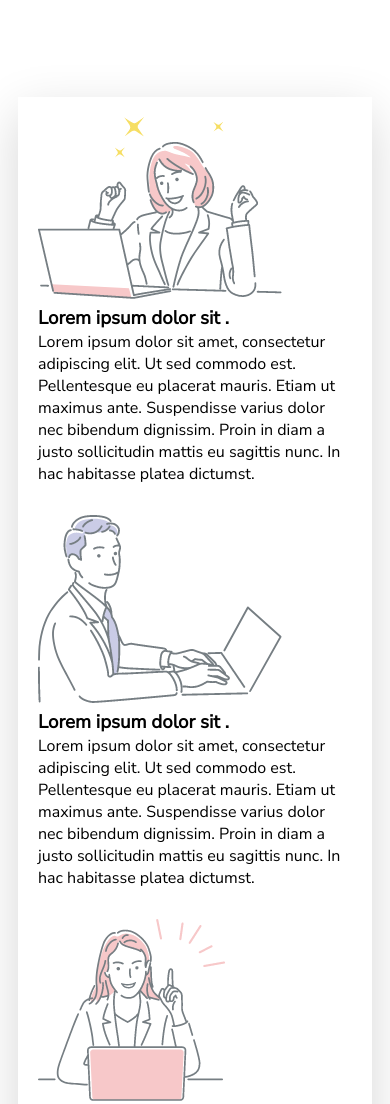
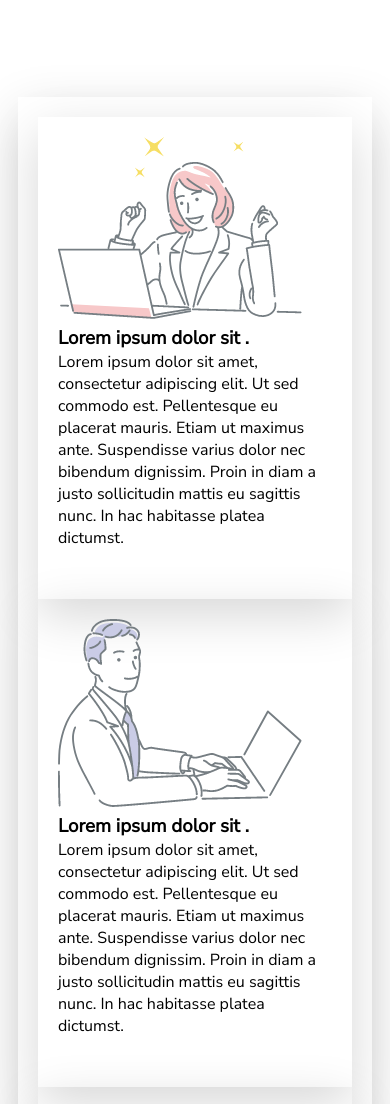
Before and after one commit to pankajya40/website, a plain HTML site: page index.html in a window 390 px wide. Shown: the part 2138-3242 px from the top of the page. Drawn offline with Linux system fonts and the light colour scheme.

Commit message:
Update style.css
added box-shadow on third content

```diff
--- a/style.css
+++ b/style.css
@@ -182,6 +182,10 @@ footer p {
    .third-container {
     gap: 20px;
    }
+    .third-content {
+    padding: 20px;
+    box-shadow: 0px 16px 48px #00000029;
+   }
    .last {
     margin-top: 400px; ;
    }
```
